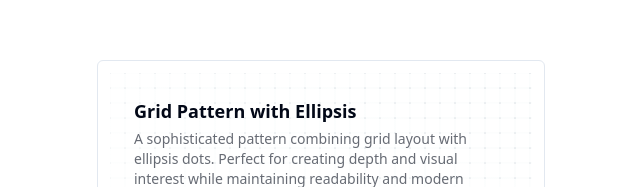
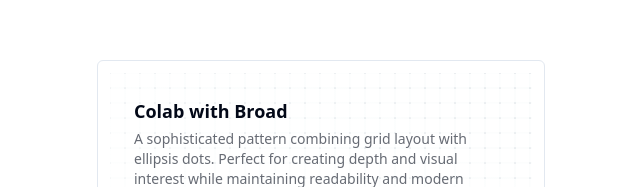
Before and after one commit to Dinzeyi2/dot-grid-depth, a React (Vite) app: page / in a window 1280 px wide. Shown: the part 211-398 px from the top of the page, without its empty margins (319-959 px from the left). Built offline with nearby package versions, Linux system fonts and the light colour scheme.

Commit message:
Update heading text
Change the heading text from "Grid Pattern with Ellipsis" to "Colab with Broad".

```diff
--- a/src/pages/Index.tsx
+++ b/src/pages/Index.tsx
@@ -28,7 +28,7 @@ export function GridPatternCardDemo() {
     <GridPatternCard>
       <GridPatternCardBody>
         <h3 className="text-lg font-bold mb-1 text-foreground">
-          Grid Pattern with Ellipsis
+          Colab with Broad
         </h3>
         <p className="text-wrap text-sm text-foreground/60">
           A sophisticated pattern combining grid layout with ellipsis dots.
```
